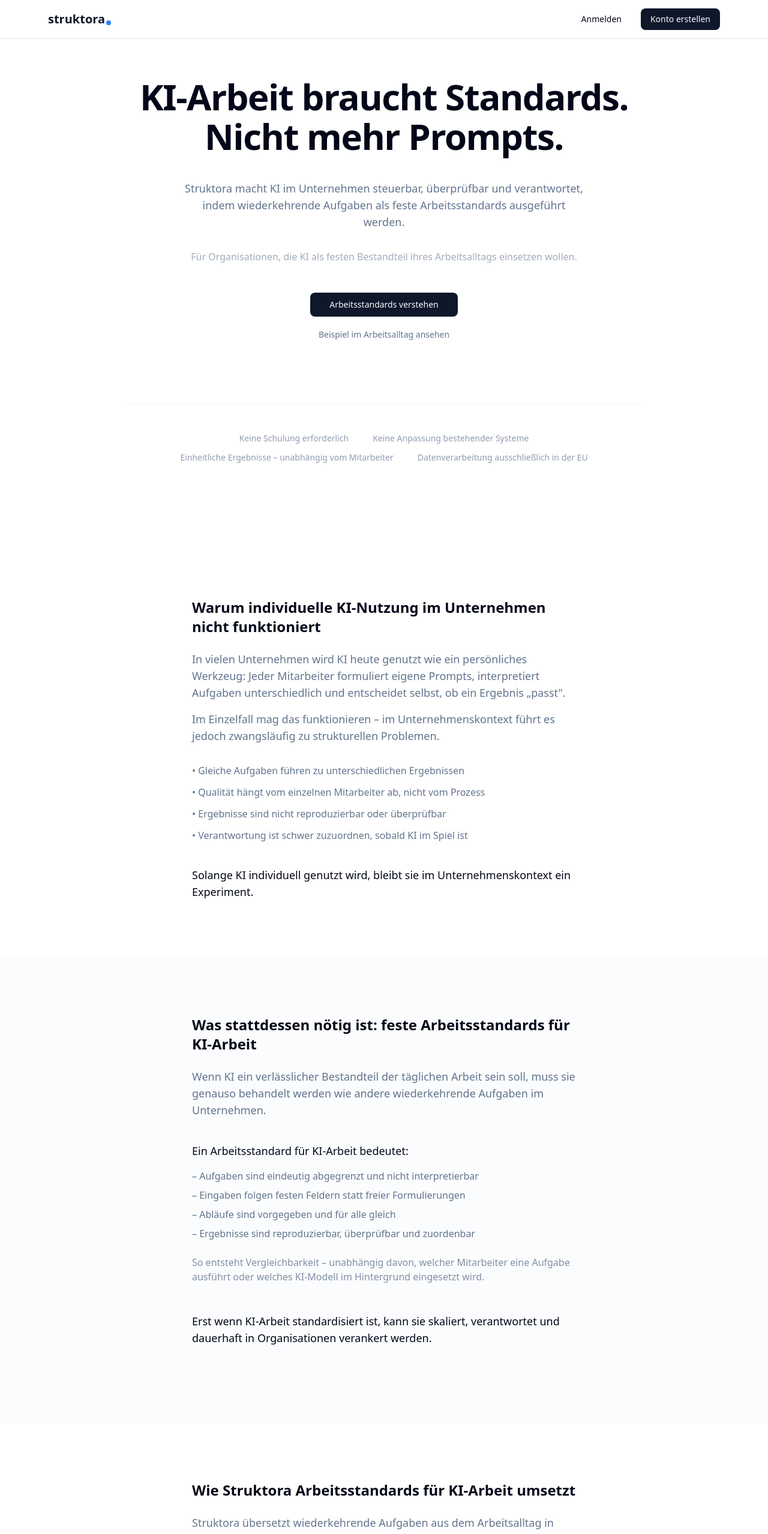
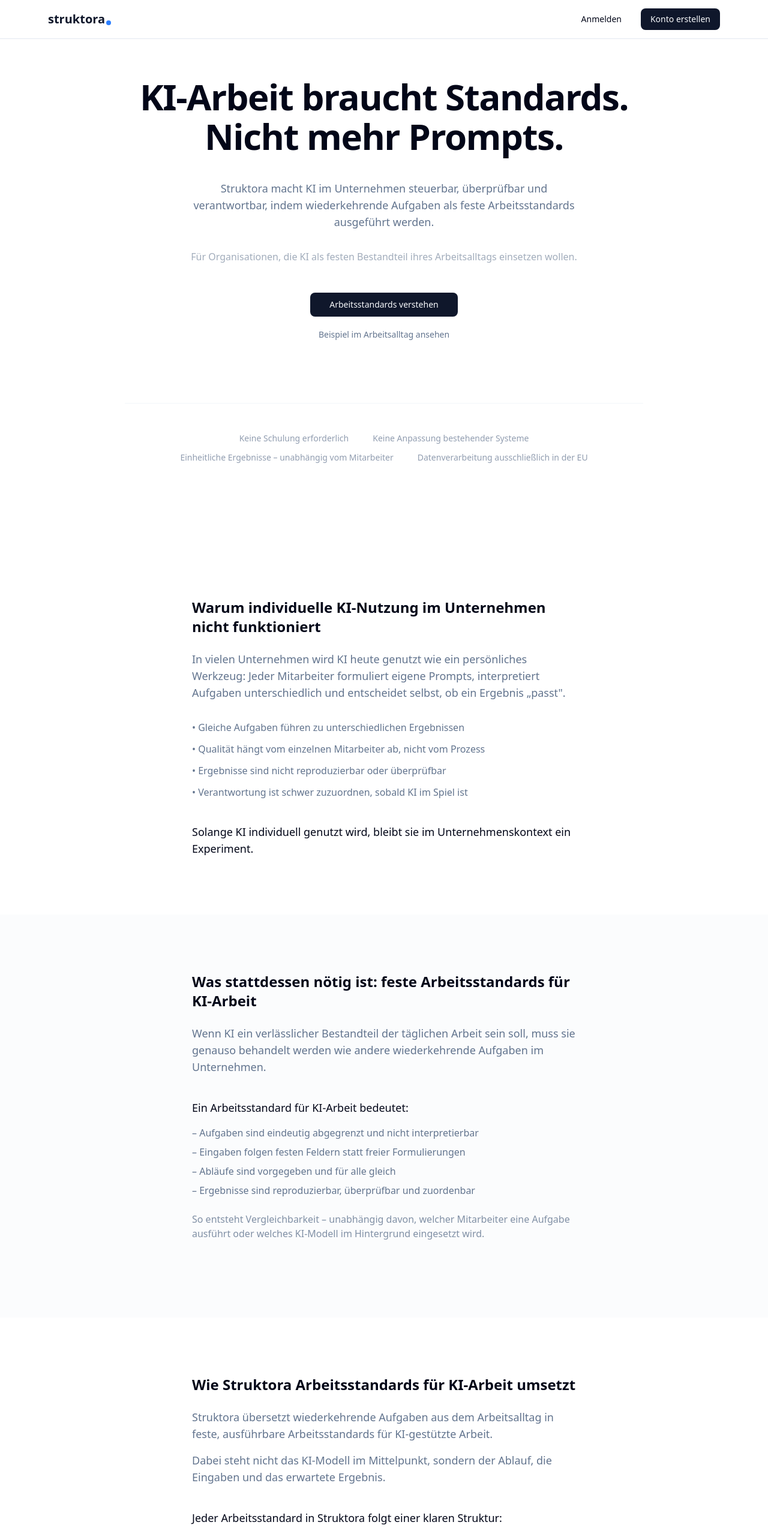
Before and after one commit to berndgalter-lab/struktora, a Next.js app: page / in a window 1280 px wide. Shown: the top 2558 px of the page at 60% size. Built offline with nearby package versions, Linux system fonts and the light colour scheme.

Commit message:
text short

```diff
--- a/src/components/marketing/hero.tsx
+++ b/src/components/marketing/hero.tsx
@@ -14,7 +14,7 @@ export const Hero = () => {
         {/* Sub-Headline */}
         <p className="mx-auto mt-8 max-w-2xl text-base text-muted-foreground md:mt-10 md:text-lg">
           Struktora macht KI im Unternehmen steuerbar, überprüfbar und
-          verantwortet, indem wiederkehrende Aufgaben als feste
+          verantwortbar, indem wiederkehrende Aufgaben als feste
           Arbeitsstandards ausgeführt werden.
         </p>
 
--- a/src/components/marketing/reframe.tsx
+++ b/src/components/marketing/reframe.tsx
@@ -13,10 +13,6 @@ export const Reframe = () => {
           Werkzeug: Jeder Mitarbeiter formuliert eigene Prompts, interpretiert
           Aufgaben unterschiedlich und entscheidet selbst, ob ein Ergebnis
           „passt".
-        </p>
-        <p className="mt-4 text-base text-muted-foreground md:text-lg">
-          Im Einzelfall mag das funktionieren – im Unternehmenskontext führt es
-          jedoch zwangsläufig zu strukturellen Problemen.
         </p>
 
         {/* Beobachtbare Realität */}
--- a/src/components/marketing/solution-principle.tsx
+++ b/src/components/marketing/solution-principle.tsx
@@ -26,16 +26,10 @@ export const SolutionPrinciple = () => {
         </ul>
 
         {/* Verstärkender Satz */}
-        <p className="mt-6 text-sm text-muted-foreground/80 md:text-base">
+        <p className="mb-4 mt-6 text-sm text-muted-foreground/80 md:mb-8 md:text-base">
           So entsteht Vergleichbarkeit – unabhängig davon, welcher Mitarbeiter
           eine Aufgabe ausführt oder welches KI-Modell im Hintergrund eingesetzt
           wird.
-        </p>
-
-        {/* Fixierender Schlusssatz */}
-        <p className="mb-4 mt-10 text-base font-medium text-foreground md:mb-8 md:mt-12 md:text-lg">
-          Erst wenn KI-Arbeit standardisiert ist, kann sie skaliert,
-          verantwortet und dauerhaft in Organisationen verankert werden.
         </p>
       </div>
     </section>
--- a/src/components/marketing/struktora-implementation.tsx
+++ b/src/components/marketing/struktora-implementation.tsx
@@ -30,15 +30,9 @@ export const StruktoraImplementation = () => {
         </ul>
 
         {/* Erklärende Absätze */}
-        <p className="mt-6 text-base text-muted-foreground">
+        <p className="mb-4 mt-6 text-base text-muted-foreground md:mb-8">
           So entsteht eine einheitliche Arbeitsweise – unabhängig von Erfahrung,
           Schreibstil oder persönlicher Prompt-Kompetenz.
-        </p>
-
-        {/* Übergangssatz */}
-        <p className="mb-4 mt-10 text-base font-medium text-foreground md:mb-8 md:mt-12 md:text-lg">
-          Wie das im Arbeitsalltag konkret aussieht, zeigt ein typischer
-          Anwendungsfall.
         </p>
       </div>
     </section>
--- a/src/components/marketing/use-areas.tsx
+++ b/src/components/marketing/use-areas.tsx
@@ -15,10 +15,6 @@ export const UseAreas = () => {
         <p className="mt-3 text-base text-muted-foreground md:text-lg">
           Nicht für Ausnahmen. Sondern für Arbeit, die im Alltag zuverlässig
           funktionieren muss.
-        </p>
-        <p className="mt-3 text-sm text-muted-foreground/70 md:text-base">
-          Ohne diese Standards bleibt jede einzelne Ausführung ein Einzelfall –
-          mit entsprechendem Abstimmungs- und Korrekturaufwand.
         </p>
 
         {/* Fünf Einsatzbereiche */}
```
